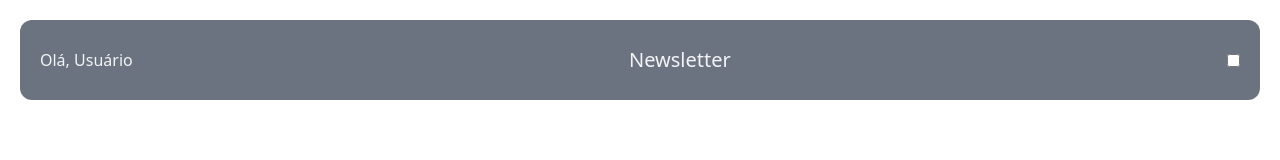
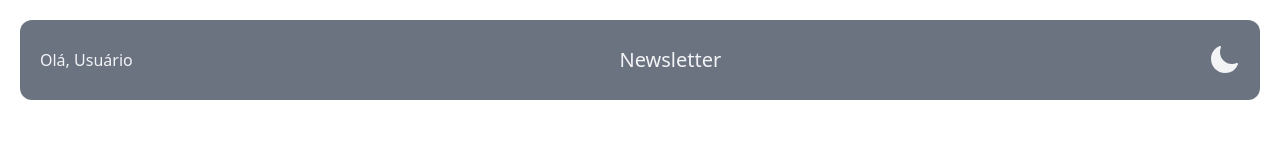
Before and after one commit to Caio-Pfaltzgraff/react-tailwind, a React (Vite) app: page / in a window 1280 px wide. Shown: the top 160 px of the page. Built offline with nearby package versions, Linux system fonts and the light colour scheme.

Commit message:
Adicionando biblioteca de icones

```diff
--- a/package.json
+++ b/package.json
@@ -10,6 +10,7 @@
     "preview": "vite preview"
   },
   "dependencies": {
+    "@heroicons/react": "^2.0.18",
     "react": "^18.2.0",
     "react-dom": "^18.2.0"
   },
--- a/src/components/Header/Header.jsx
+++ b/src/components/Header/Header.jsx
@@ -1,9 +1,11 @@
+import { MoonIcon } from '@heroicons/react/24/solid'
+
 const Header = () => {
     return (
         <div className="flex h-20 bg-gray-500 justify-between items-center px-5 sm:rounded-xl sm:m-5">
             <span className="text-gray-100">Olá, Usuário</span>
             <h1 className="text-gray-100 text-xl">Newsletter</h1>
-            <input className="hidden sm:block" type="checkbox" />
+            <MoonIcon className='h-8 text-gray-100 hidden sm:block cursor-pointer'/>
         </div>
     )
 }
```
Also changed, not shown: 2 other files (tests, documents, lock files or other folders).
